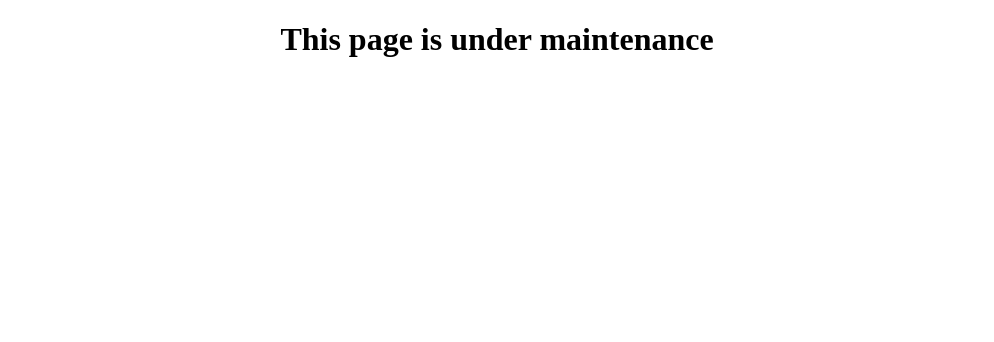
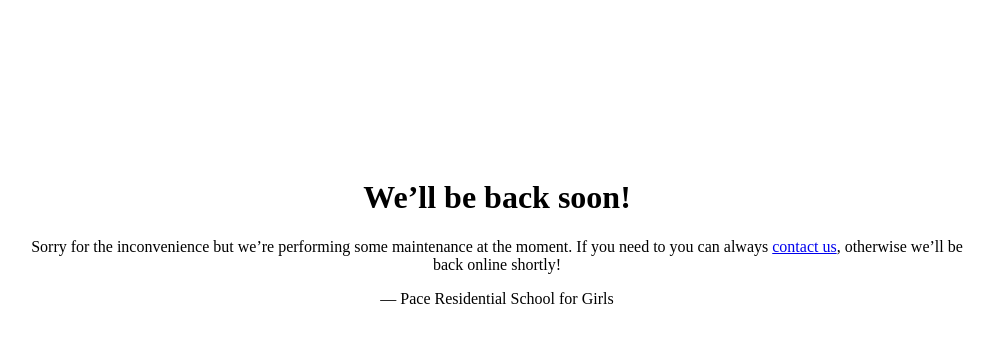
Before and after one commit to Shamilvm/pace, a plain HTML site: page index.html in a window 1280 px wide. Shown: the whole page, without its empty margins (143-1137 px from the left). Drawn offline with Linux system fonts and the light colour scheme.

Commit message:
maintenance page arranged

```diff
--- a/index.html
+++ b/index.html
@@ -5,11 +5,20 @@
     <meta http-equiv="X-UA-Compatible" content="IE=edge">
     <meta name="viewport" content="width=device-width, initial-scale=1.0">
     <title>Pace Residential School for Girls | pace school manjeri</title>
+    <style>
+        body{
+            text-align: center;
+            padding: 150px;
+        }
+    </style>
 </head>
 <body>
-    <center>
-        <h1>This page is under maintenance</h1>
-    </center>
+
+         <h1>We&rsquo;ll be back soon!</h1>
+    <div>
+        <p>Sorry for the inconvenience but we&rsquo;re performing some maintenance at the moment. If you need to you can always <a href="mailto:#">contact us</a>, otherwise we&rsquo;ll be back online shortly!</p>
+        <p>&mdash; Pace Residential School for Girls</p>
+
 
 </body>
 </html>
```
